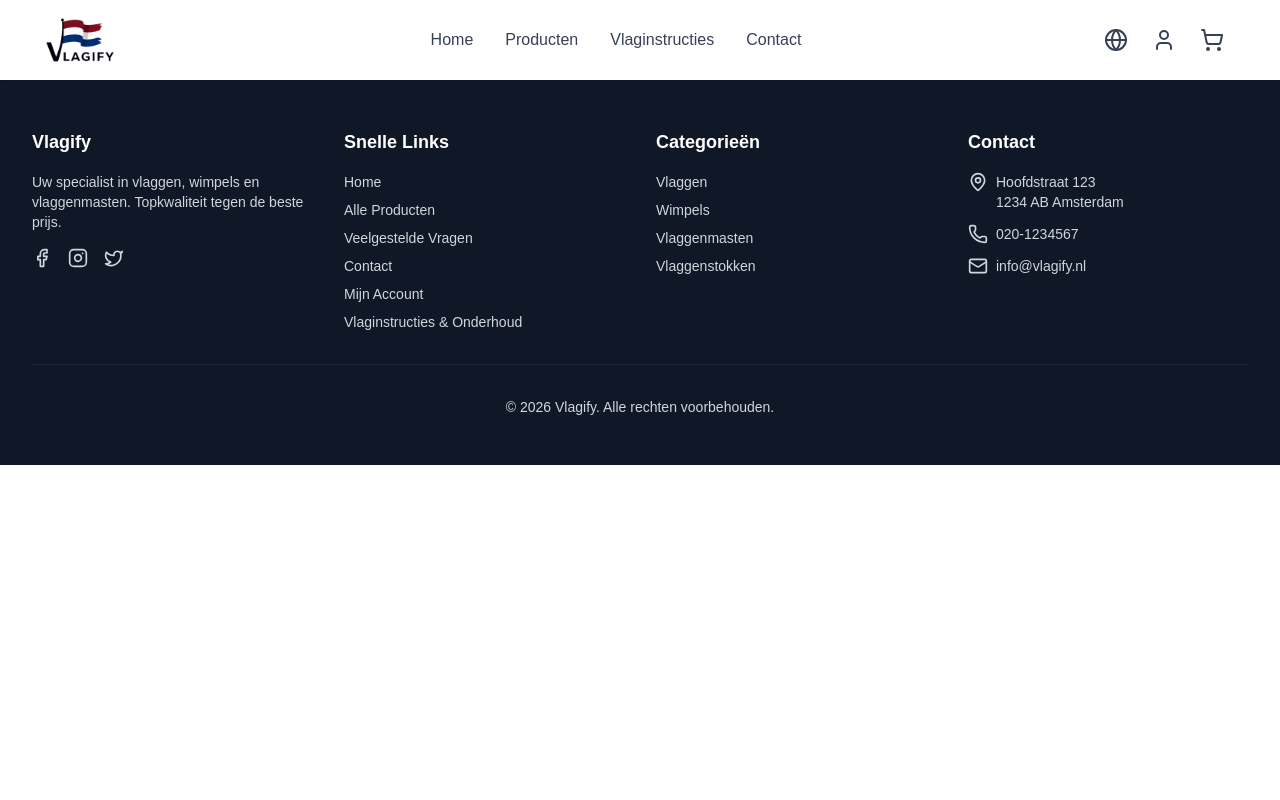
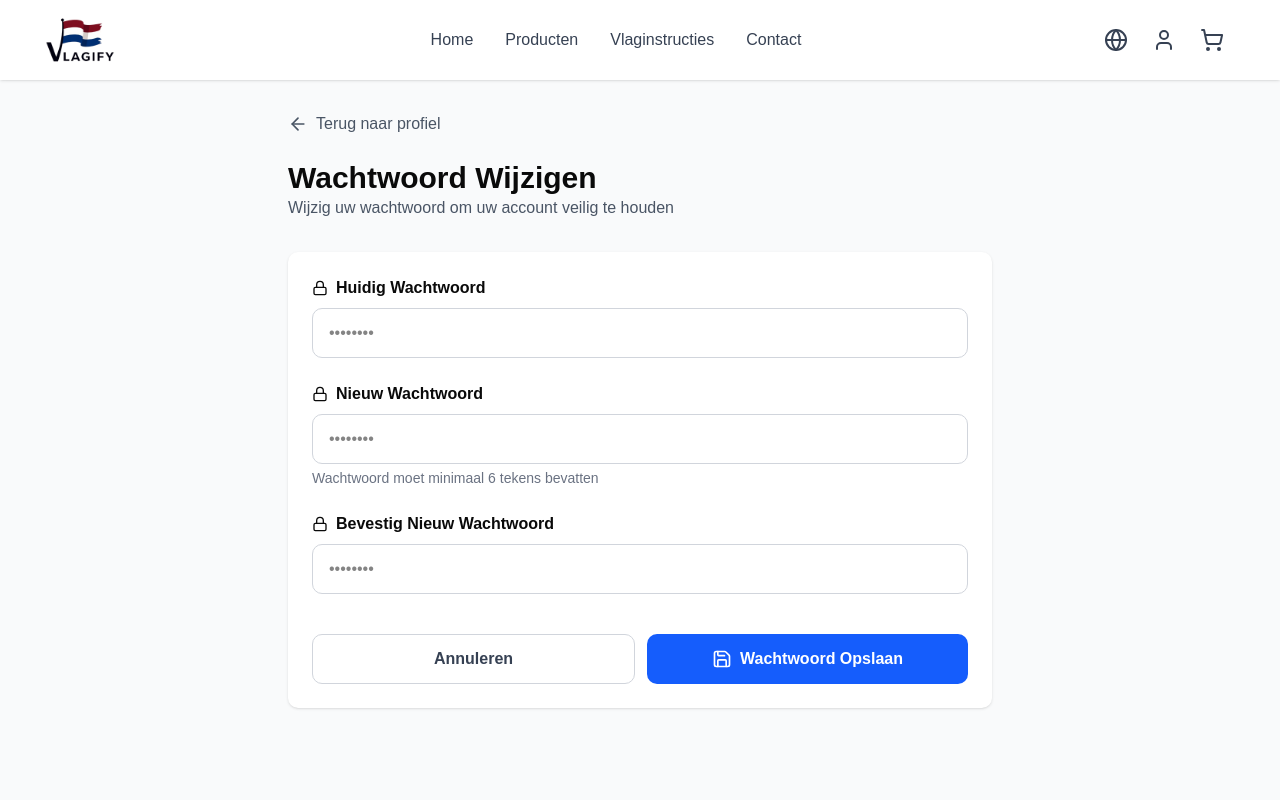
Before and after one commit to ROCvanTwente/project-vlagify-frontend, a React (Vite) app: page /wachtwoord-wijzigen in a window 1280 px wide. Shown: the top 800 px of the page. Built offline with nearby package versions, Linux system fonts and the light colour scheme; sample sign-in values are in the browser's storage.

Commit message:
feat: add Change Password functionality and update localization for password management

```diff
--- a/i18n/locales/de.js
+++ b/i18n/locales/de.js
@@ -129,8 +129,13 @@ export const de = {
         newPassword: "Neues Passwort",
         confirmNewPassword: "Neues Passwort Bestätigen",
         changePassword: "Passwort Ändern",
+        changePasswordSubtitle: "Ändern Sie Ihr Passwort, um Ihr Konto sicher zu halten",
         passwordUpdated: "Passwort erfolgreich aktualisiert!",
         passwordMismatch: "Passwörter stimmen nicht überein",
-        passwordTooShort: "Passwort muss mindestens 6 Zeichen enthalten"
+        passwordTooShort: "Passwort muss mindestens 6 Zeichen enthalten",
+        passwordRequirements: "Passwort muss mindestens 6 Zeichen enthalten",
+        backToProfile: "Zurück zum Profil",
+        savePassword: "Passwort Speichern",
+        fillAllFields: "Bitte füllen Sie alle Felder aus"
     }
 }
--- a/i18n/locales/en.js
+++ b/i18n/locales/en.js
@@ -129,8 +129,13 @@ export const en = {
         newPassword: "New Password",
         confirmNewPassword: "Confirm New Password",
         changePassword: "Change Password",
+        changePasswordSubtitle: "Change your password to keep your account secure",
         passwordUpdated: "Password updated successfully!",
         passwordMismatch: "Passwords do not match",
-        passwordTooShort: "Password must be at least 6 characters"
+        passwordTooShort: "Password must be at least 6 characters",
+        passwordRequirements: "Password must be at least 6 characters",
+        backToProfile: "Back to profile",
+        savePassword: "Save Password",
+        fillAllFields: "Please fill in all fields"
     }
 }
--- a/i18n/locales/fr.js
+++ b/i18n/locales/fr.js
@@ -129,8 +129,13 @@ export const fr = {
         newPassword: "Nouveau Mot de Passe",
         confirmNewPassword: "Confirmer le Nouveau Mot de Passe",
         changePassword: "Changer le Mot de Passe",
+        changePasswordSubtitle: "Changez votre mot de passe pour sécuriser votre compte",
         passwordUpdated: "Mot de passe mis à jour avec succès!",
         passwordMismatch: "Les mots de passe ne correspondent pas",
-        passwordTooShort: "Le mot de passe doit contenir au moins 6 caractères"
+        passwordTooShort: "Le mot de passe doit contenir au moins 6 caractères",
+        passwordRequirements: "Le mot de passe doit contenir au moins 6 caractères",
+        backToProfile: "Retour au profil",
+        savePassword: "Enregistrer le Mot de Passe",
+        fillAllFields: "Veuillez remplir tous les champs"
     }
 }
--- a/i18n/locales/nl.js
+++ b/i18n/locales/nl.js
@@ -129,8 +129,13 @@ export const nl = {
         newPassword: "Nieuw Wachtwoord",
         confirmNewPassword: "Bevestig Nieuw Wachtwoord",
         changePassword: "Wachtwoord Wijzigen",
+        changePasswordSubtitle: "Wijzig uw wachtwoord om uw account veilig te houden",
         passwordUpdated: "Wachtwoord succesvol bijgewerkt!",
         passwordMismatch: "Wachtwoorden komen niet overeen",
-        passwordTooShort: "Wachtwoord moet minimaal 6 tekens bevatten"
+        passwordTooShort: "Wachtwoord moet minimaal 6 tekens bevatten",
+        passwordRequirements: "Wachtwoord moet minimaal 6 tekens bevatten",
+        backToProfile: "Terug naar profiel",
+        savePassword: "Wachtwoord Opslaan",
+        fillAllFields: "Vul alle velden in"
     }
 }
--- a/src/App.jsx
+++ b/src/App.jsx
@@ -9,6 +9,7 @@ import { LoginPage } from "./pages/LoginPage";
 import { useApp } from "./context/AppContext";
 //import { authService } from "./services/authService";
 import { ProfilePage } from "./pages/ProfilePage";
+import { ChangePasswordPage } from "./pages/ChangePasswordPage";
 
 function App() {
   const { user } = useApp();
@@ -39,6 +40,7 @@ function App() {
         <Route path="/" element={<Home />} />
         <Route path="/inloggen" element={<LoginPage />} />
         <Route path="/profiel" element={<ProfilePage />} />
+        <Route path="/wachtwoord-wijzigen" element={<ChangePasswordPage />} />
 
       </Routes>
     </main>
--- /dev/null
+++ b/src/pages/ChangePasswordPage.jsx
@@ -0,0 +1,188 @@
+import React, { useState } from 'react';
+import { useNavigate } from 'react-router';
+import { useTranslation } from 'react-i18next';
+import { useApp } from '../context/AppContext';
+import { Lock, ArrowLeft, Save } from 'lucide-react';
+import { toast } from 'sonner';
+import { changePassword } from '../services/api';
+
+export const ChangePasswordPage = () => {
+  const { user } = useApp();
+  const navigate = useNavigate();
+  const { t } = useTranslation();
+
+  const [passwordData, setPasswordData] = useState({
+    currentPassword: '',
+    newPassword: '',
+    confirmNewPassword: ''
+  });
+  const [isLoading, setIsLoading] = useState(false);
+  const [error, setError] = useState('');
+
+  React.useEffect(() => {
+    if (!user) {
+      navigate('/inloggen');
+    }
+  }, [user, navigate]);
+
+  if (!user) {
+    return null;
+  }
+
+  const handleSave = async () => {
+    setError('');
+    setIsLoading(true);
+
+    try {
+      if (!passwordData.currentPassword || !passwordData.newPassword || !passwordData.confirmNewPassword) {
+        setError(t('profile.fillAllFields'));
+        setIsLoading(false);
+        return;
+      }
+
+      if (passwordData.newPassword !== passwordData.confirmNewPassword) {
+        setError(t('profile.passwordMismatch'));
+        setIsLoading(false);
+        return;
+      }
+
+      if (passwordData.newPassword.length < 6) {
+        setError(t('profile.passwordTooShort'));
+        setIsLoading(false);
+        return;
+      }
+
+      await changePassword({
+        currentPassword: passwordData.currentPassword,
+        newPassword: passwordData.newPassword,
+        confirmNewPassword: passwordData.confirmNewPassword
+      });
+      toast.success(t('profile.passwordUpdated'));
+      navigate('/profiel');
+    } catch (err) {
+      console.error('Password change error:', err);
+
+      let errorMessage = t('login.registerError') || 'Password change failed';
+
+      // Handle API errors
+      if (err.response?.data) {
+        const serverErrors = err.response.data;
+
+        // Check for message field first
+        if (serverErrors.message) {
+          errorMessage = serverErrors.message;
+        } else if (typeof serverErrors === 'object') {
+          // Handle .NET Identity errors (array of error objects)
+          const errorMessages = Object.values(serverErrors).flat().join(", ");
+          errorMessage = errorMessages || errorMessage;
+        } else if (typeof serverErrors === 'string') {
+          errorMessage = serverErrors;
+        }
+      }
+
+      setError(errorMessage);
+      toast.error(errorMessage);
+      setIsLoading(false);
+    }
+  };
+
+  return (
+    <div className="min-h-screen bg-gray-50">
+      <div className="max-w-3xl mx-auto px-4 sm:px-6 lg:px-8 py-8">
+        <button
+          onClick={() => navigate('/profiel')}
+          className="flex items-center text-gray-600 hover:text-gray-900 mb-6"
+        >
+          <ArrowLeft className="h-5 w-5 mr-2" />
+          {t('profile.backToProfile')}
+        </button>
+
+        <div className="mb-8">
+          <h1 className="text-3xl font-bold">{t('profile.changePassword')}</h1>
+          <p className="text-gray-600">{t('profile.changePasswordSubtitle')}</p>
+        </div>
+
+        <div className="bg-white rounded-lg shadow p-6">
+          <div className="space-y-6">
+            {error && (
+              <div className="bg-red-50 border border-red-200 rounded-lg p-4">
+                <p className="text-red-800 text-sm">{error}</p>
+              </div>
+            )}
+            <div>
+              <label htmlFor="currentPassword" className="flex items-center font-semibold mb-2">
+                <Lock className="h-4 w-4 mr-2" />
+                {t('profile.currentPassword')}
+              </label>
+              <input
+                id="currentPassword"
+                type="password"
+                value={passwordData.currentPassword}
+                onChange={(e) => setPasswordData({ ...passwordData, currentPassword: e.target.value })}
+                className="w-full border border-gray-300 rounded-lg px-4 py-3 focus:outline-none focus:ring-2 focus:ring-blue-500"
+                placeholder="••••••••"
+              />
+            </div>
+
+            <div>
+              <label htmlFor="newPassword" className="flex items-center font-semibold mb-2">
+                <Lock className="h-4 w-4 mr-2" />
+                {t('profile.newPassword')}
+              </label>
+              <input
+                id="newPassword"
+                type="password"
+                value={passwordData.newPassword}
+                onChange={(e) => setPasswordData({ ...passwordData, newPassword: e.target.value })}
+                className="w-full border border-gray-300 rounded-lg px-4 py-3 focus:outline-none focus:ring-2 focus:ring-blue-500"
+                placeholder="••••••••"
+                minLength={6}
+              />
+              <p className="text-sm text-gray-500 mt-1">{t('profile.passwordRequirements')}</p>
+            </div>
+
+            <div>
+              <label htmlFor="confirmNewPassword" className="flex items-center font-semibold mb-2">
+                <Lock className="h-4 w-4 mr-2" />
+                {t('profile.confirmNewPassword')}
+              </label>
+              <input
+                id="confirmNewPassword"
+                type="password"
+                value={passwordData.confirmNewPassword}
+                onChange={(e) => setPasswordData({ ...passwordData, confirmNewPassword: e.target.value })}
+                className={`w-full border rounded-lg px-4 py-3 focus:outline-none focus:ring-2 ${
+                  passwordData.newPassword && passwordData.confirmNewPassword && passwordData.newPassword !== passwordData.confirmNewPassword
+                    ? 'border-red-500 focus:ring-red-500'
+                    : 'border-gray-300 focus:ring-blue-500'
+                }`}
+                placeholder="••••••••"
+                minLength={6}
+              />
+              {passwordData.newPassword && passwordData.confirmNewPassword && passwordData.newPassword !== passwordData.confirmNewPassword && (
+                <p className="text-red-500 text-sm mt-1">{t('profile.passwordMismatch')}</p>
+              )}
+            </div>
+
+            <div className="flex gap-3 pt-4">
+              <button
+                onClick={() => navigate('/profiel')}
+                className="flex-1 border border-gray-300 text-gray-700 py-3 rounded-lg font-semibold hover:bg-gray-50 transition"
+              >
+                {t('profile.cancel')}
+              </button>
+              <button
+                onClick={handleSave}
+                disabled={isLoading || (passwordData.newPassword && passwordData.confirmNewPassword && passwordData.newPassword !== passwordData.confirmNewPassword)}
+                className="flex-1 bg-blue-600 text-white py-3 rounded-lg font-semibold hover:bg-blue-700 transition flex items-center justify-center disabled:bg-gray-400"
+              >
+                <Save className="h-5 w-5 mr-2" />
+                {t('profile.savePassword')}
+              </button>
+            </div>
+          </div>
+        </div>
+      </div>
+    </div>
+  );
+};
--- a/src/pages/ProfilePage.jsx
+++ b/src/pages/ProfilePage.jsx
@@ -10,7 +10,7 @@ import { CountryDropdown } from '@/components/ui/country-dropdown';
 import { countries } from 'country-data-list';
 
 export const ProfilePage = () => {
-  const { user, logout, updateProfile } = useApp();
+  const { user, logout } = useApp();
   const navigate = useNavigate();
   const { t } = useTranslation();
   const { formatPrice } = useCurrency();
--- a/src/services/api.js
+++ b/src/services/api.js
@@ -35,3 +35,11 @@ export async function updateProfile(profileData) {
         throw new Error(`Profile update failed: ${error.response?.statusText || error.message}`);
     }
 }
+
+export async function changePassword(passwordData) {
+    try {
+        await apiClient.post('/api/auth/change-password', passwordData);
+    } catch (error) {
+        throw new Error(`Password change failed: ${error.response?.statusText || error.message}`);
+    }
+}
```
